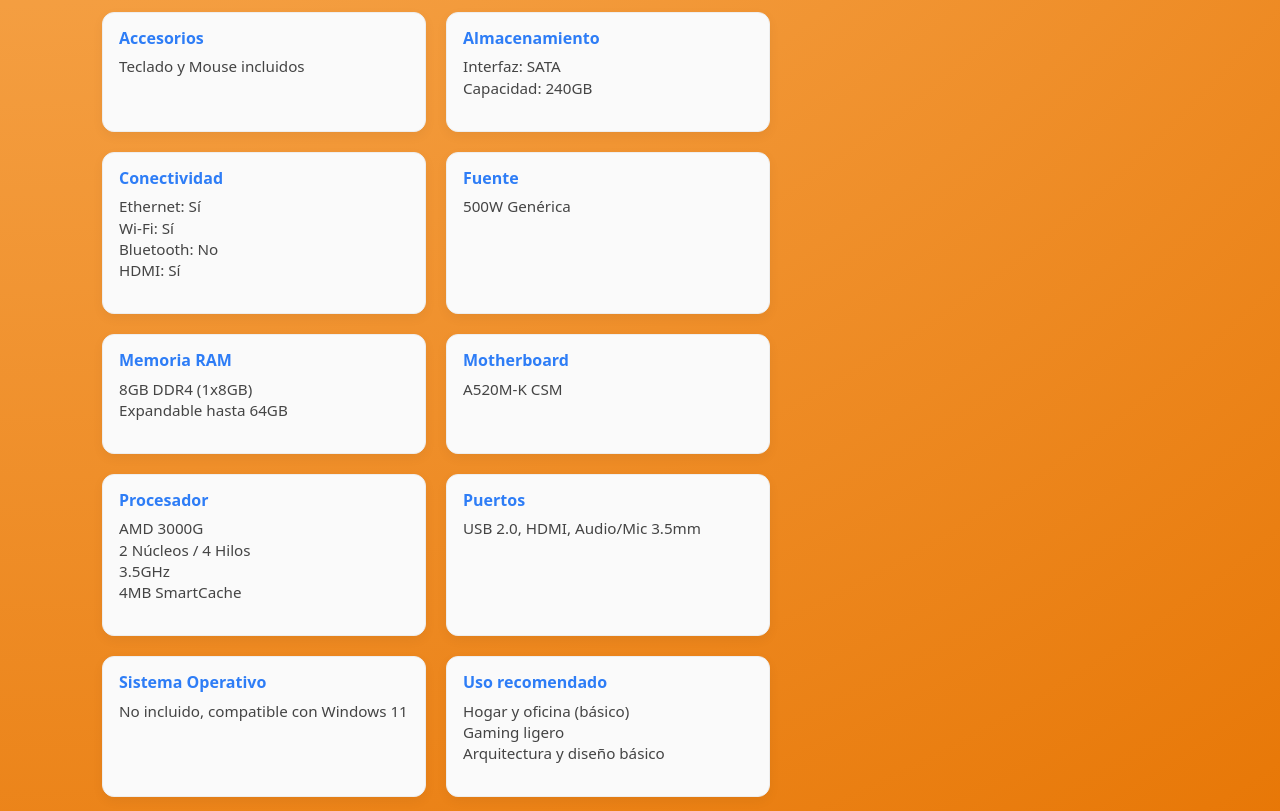
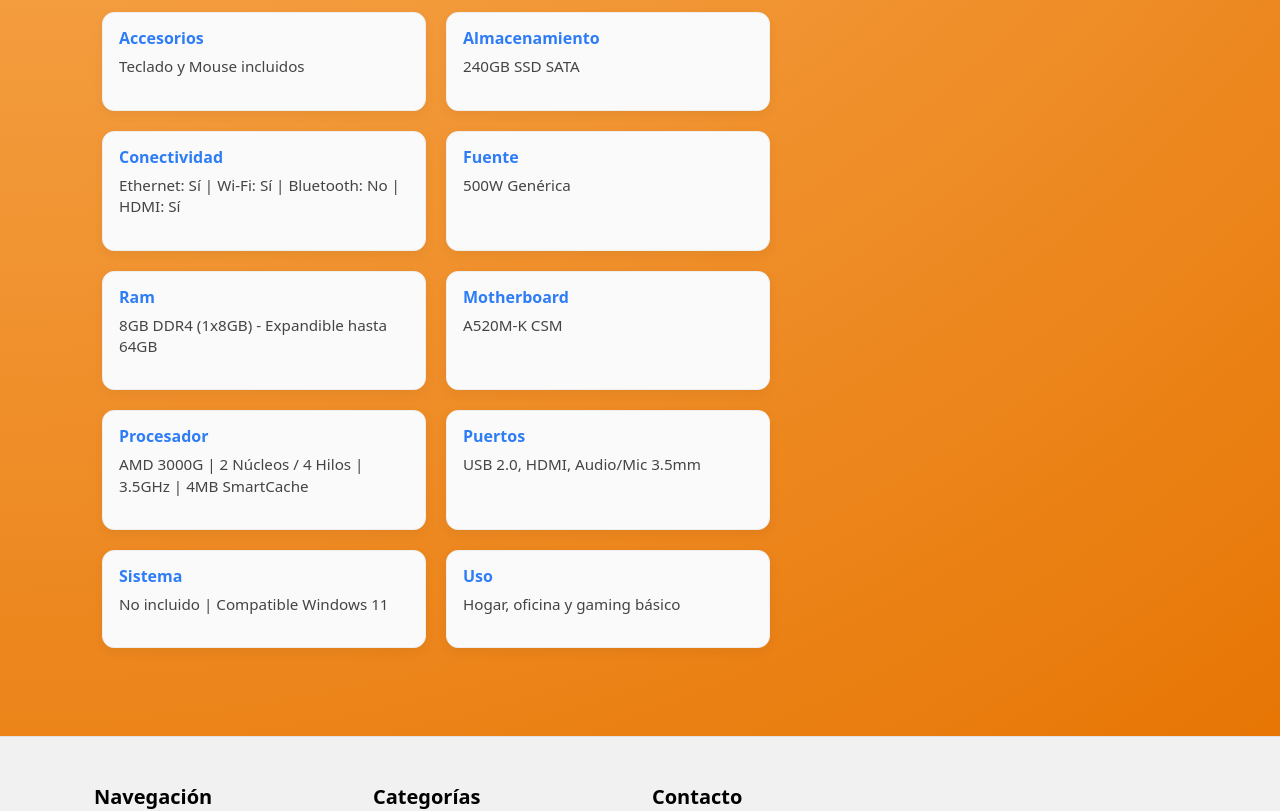
Before and after one commit to pablovenica7/Tech-Ecommerce, a React (Vite) app: page /producto/1 in a window 1280 px wide. Shown: the part 1060-1871 px from the top of the page. Built offline with nearby package versions, Linux system fonts and the light colour scheme.

Commit message:
Update ItemDetail.jsx

```diff
--- a/src/components/ItemDetail.jsx
+++ b/src/components/ItemDetail.jsx
@@ -4,11 +4,11 @@ import Swal from "sweetalert2";
 export function ItemDetail({ producto }) {
   if (!producto) return null;
 
-  const { nombre, precio, descripcion, categoria, img } = producto;
+  const { nombre, precio, descripcion, categoria, img, caracteristicas } = producto;
   const [qty, setQty] = useState(1);
 
-  const dec = () => setQty(q => Math.max(1, q - 1));
-  const inc = () => setQty(q => q + 1);
+  const dec = () => setQty((q) => Math.max(1, q - 1));
+  const inc = () => setQty((q) => q + 1);
 
   const handleBuy = () => {
     Swal.fire({
@@ -41,52 +41,20 @@ export function ItemDetail({ producto }) {
             </div>
           )}
 
-          {/* 🔽 Nueva sección de características técnicas */}
-          <div className="detalle-caracteristicas">
-            <h2>Características</h2>
-            <div className="caracteristicas-grid">
-              <div className="caracteristica">
-                <h3>Accesorios</h3>
-                <p>Teclado y Mouse incluidos</p>
-              </div>
-              <div className="caracteristica">
-                <h3>Almacenamiento</h3>
-                <p>Interfaz: SATA<br/>Capacidad: 240GB</p>
-              </div>
-              <div className="caracteristica">
-                <h3>Conectividad</h3>
-                <p>Ethernet: Sí<br/>Wi-Fi: Sí<br/>Bluetooth: No<br/>HDMI: Sí</p>
-              </div>
-              <div className="caracteristica">
-                <h3>Fuente</h3>
-                <p>500W Genérica</p>
-              </div>
-              <div className="caracteristica">
-                <h3>Memoria RAM</h3>
-                <p>8GB DDR4 (1x8GB)<br/>Expandable hasta 64GB</p>
-              </div>
-              <div className="caracteristica">
-                <h3>Motherboard</h3>
-                <p>A520M-K CSM</p>
-              </div>
-              <div className="caracteristica">
-                <h3>Procesador</h3>
-                <p>AMD 3000G<br/>2 Núcleos / 4 Hilos<br/>3.5GHz<br/>4MB SmartCache</p>
-              </div>
-              <div className="caracteristica">
-                <h3>Puertos</h3>
-                <p>USB 2.0, HDMI, Audio/Mic 3.5mm</p>
-              </div>
-              <div className="caracteristica">
-                <h3>Sistema Operativo</h3>
-                <p>No incluido, compatible con Windows 11</p>
-              </div>
-              <div className="caracteristica">
-                <h3>Uso recomendado</h3>
-                <p>Hogar y oficina (básico)<br/>Gaming ligero<br/>Arquitectura y diseño básico</p>
+          {/* 🔽 Sección de características técnicas */}
+          {caracteristicas && (
+            <div className="detalle-caracteristicas">
+              <h2>Características</h2>
+              <div className="caracteristicas-grid">
+                {Object.entries(caracteristicas).map(([clave, valor]) => (
+                  <div key={clave} className="caracteristica">
+                    <h3>{clave.charAt(0).toUpperCase() + clave.slice(1)}</h3>
+                    <p>{valor}</p>
+                  </div>
+                ))}
               </div>
             </div>
-          </div>
+          )}
         </section>
 
         {/* Panel lateral de compra */}
@@ -109,6 +77,7 @@ export function ItemDetail({ producto }) {
             </div>
           </section>
 
+          {/* Selector de cantidad */}
           <div className="qty-row">
             <label className="qty-label">Cantidad</label>
             <div className="qty-control">
@@ -130,6 +99,7 @@ export function ItemDetail({ producto }) {
             </div>
           </div>
 
+          {/* Botón de compra */}
           <button className="btn-comprar" onClick={handleBuy}>
             Comprar
           </button>
```
